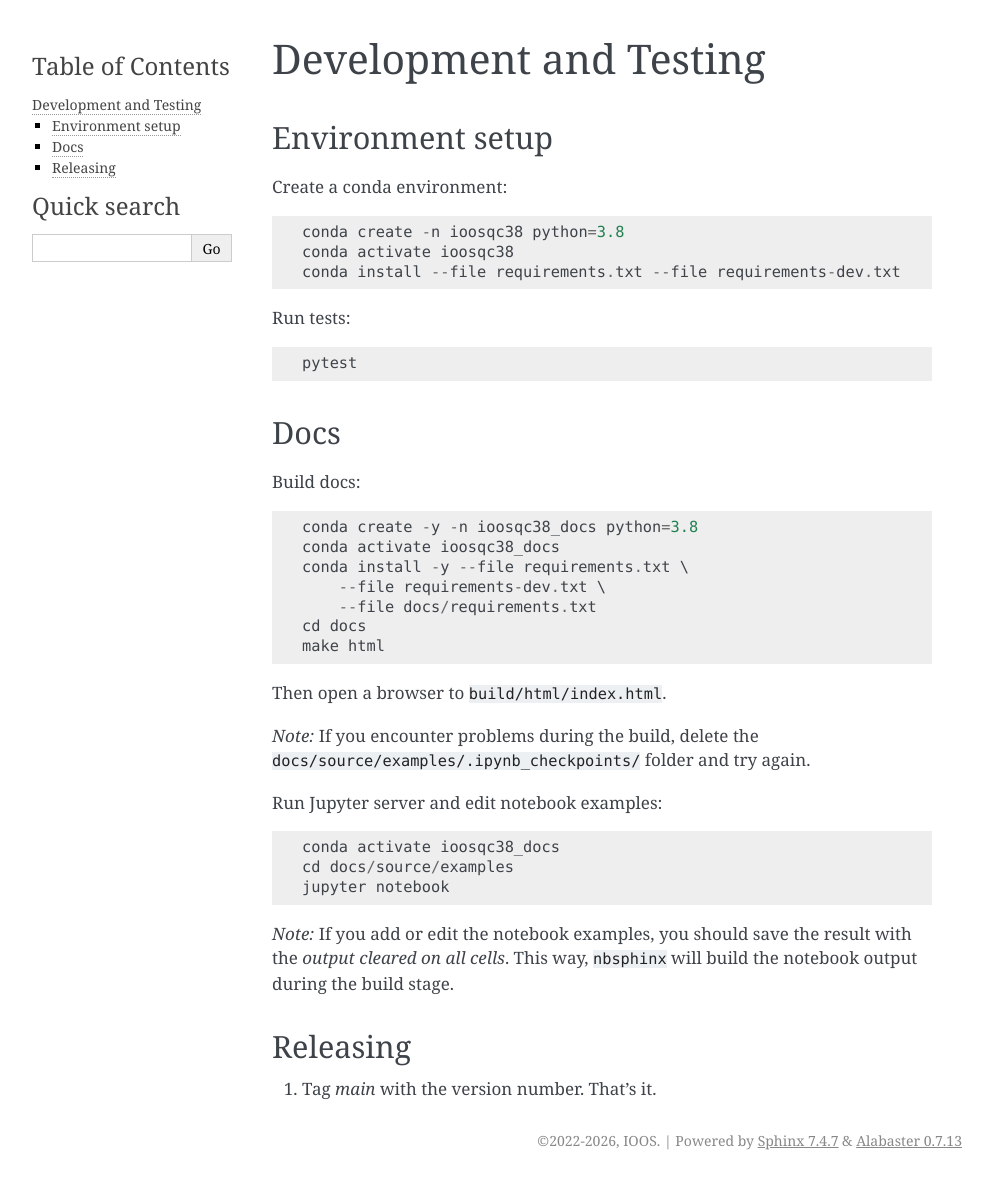
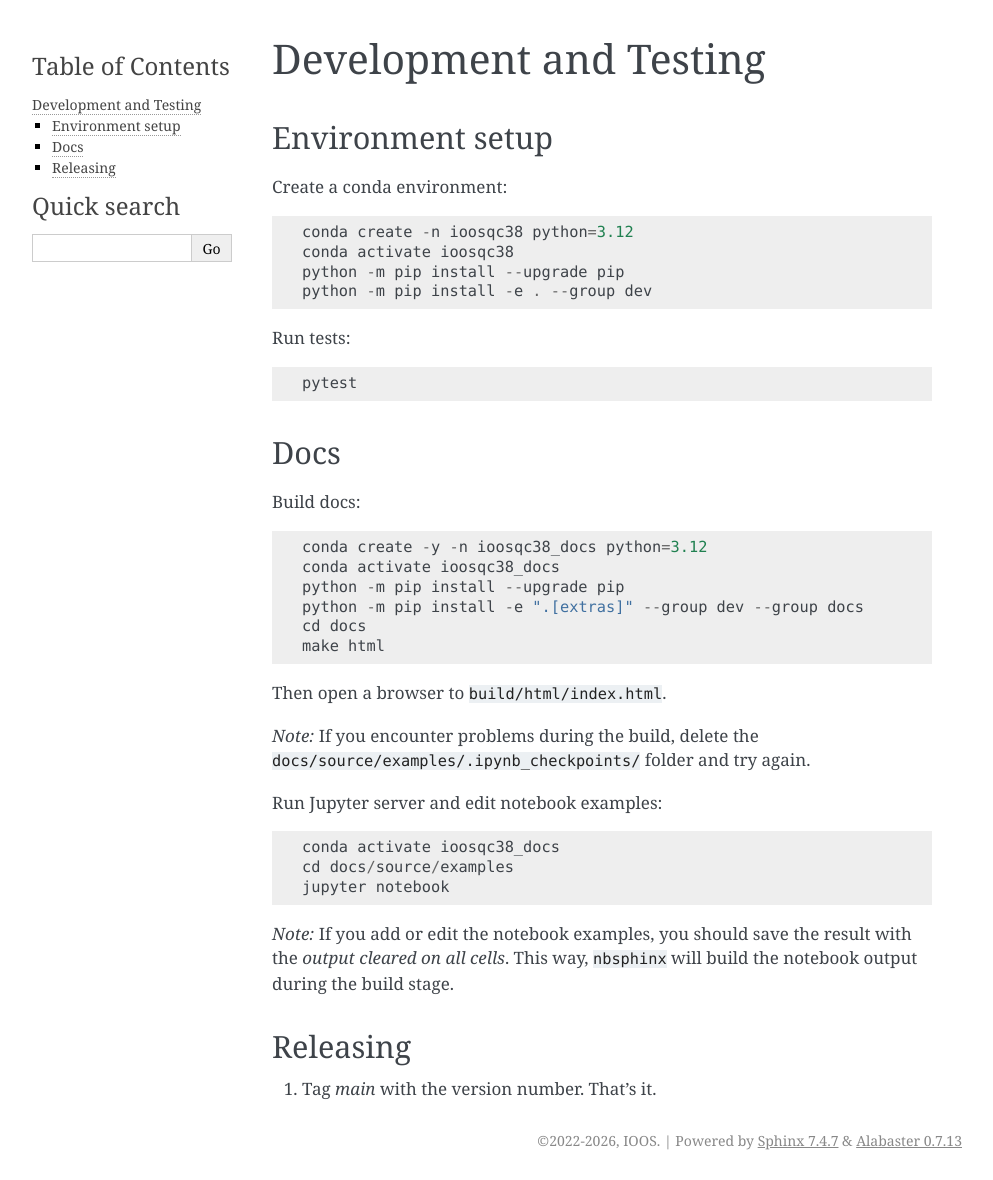
Before and after one commit to ioos/ioos_qc, a Sphinx documentation site: the page built from docs/source/development.rst, in a window 1280 px wide. Shown: the whole page, without its empty margins (148-1141 px from the left). Built offline with Sphinx 7.4.7, drawn with Linux system fonts in a browser that asks for light colours; the version number could not be read and is left out.

Commit message:
docs: replace conda requirements install with pip
The requirements files were removed in e435d5f so the old conda commands fail.

```diff
--- a/docs/source/development.rst
+++ b/docs/source/development.rst
@@ -6,9 +6,10 @@ Environment setup
 
 Create a conda environment::
 
-    conda create -n ioosqc38 python=3.8
+    conda create -n ioosqc38 python=3.12
     conda activate ioosqc38
-    conda install --file requirements.txt --file requirements-dev.txt
+    python -m pip install --upgrade pip
+    python -m pip install -e . --group dev
 
 Run tests::
 
@@ -19,11 +20,10 @@ Docs
 
 Build docs::
 
-    conda create -y -n ioosqc38_docs python=3.8
+    conda create -y -n ioosqc38_docs python=3.12
     conda activate ioosqc38_docs
-    conda install -y --file requirements.txt \
-        --file requirements-dev.txt \
-        --file docs/requirements.txt
+    python -m pip install --upgrade pip
+    python -m pip install -e ".[extras]" --group dev --group docs
     cd docs
     make html
 
```
Also changed, not shown: CONTRIBUTING.md (+4 -2 lines).
